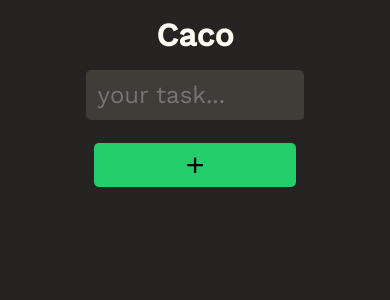
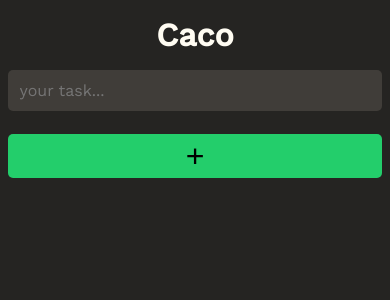
Before and after one commit to 5tupidmuffin/caco, a SvelteKit app: page / in a window 390 px wide. Shown: the top 300 px of the page. Built offline with nearby package versions, Linux system fonts and the light colour scheme.

Commit message:
mobile friendly changes

```diff
--- a/src/components/TodoForm/TodoForm.svelte
+++ b/src/components/TodoForm/TodoForm.svelte
@@ -57,4 +57,15 @@
 	button:hover {
 		background-color: #23ce6a75;
 	}
+
+	@media screen and (max-width: 600px) {
+		input[type='text'] {
+			width: 90%;
+			font-size: 1rem;
+		}
+
+		button {
+			width: 96%;
+		}
+	}
 </style>
--- a/src/components/TodoList/TodoList.svelte
+++ b/src/components/TodoList/TodoList.svelte
@@ -91,4 +91,24 @@
 	button:hover {
 		background-color: #eb5f28cb;
 	}
+
+	@media screen and (max-width: 600px) {
+		ul {
+			width: 95%;
+		}
+
+		li {
+			font-size: 1.1rem;
+			height: 2.5rem;
+		}
+
+		.custom-checkbox {
+			height: 100%;
+			width: 15%;
+		}
+
+		button {
+			width: 15%;
+		}
+	}
 </style>
```
